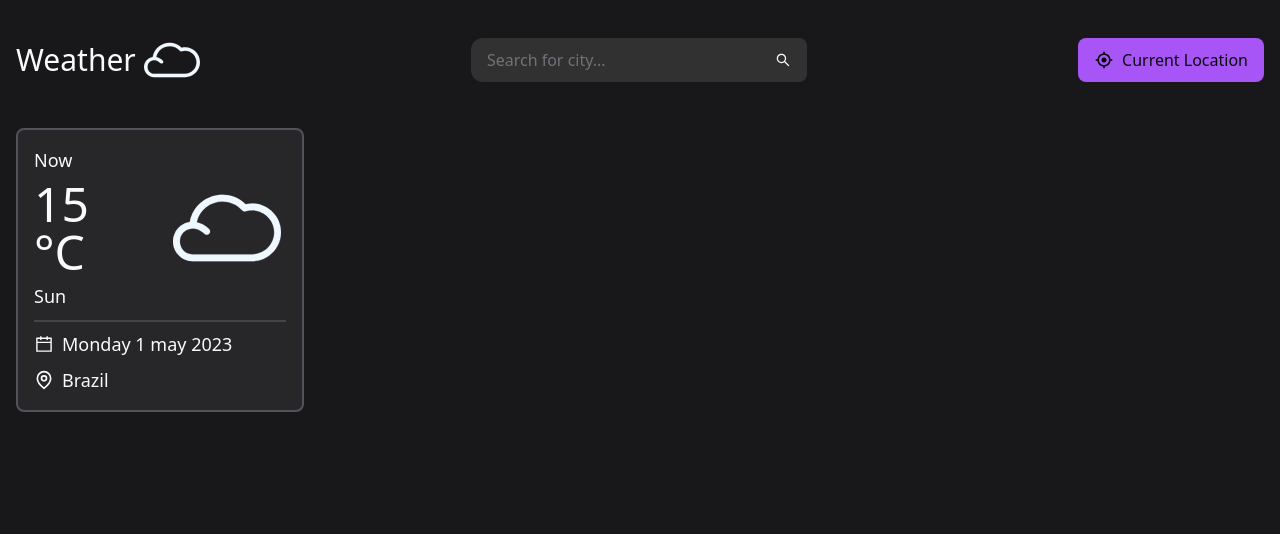
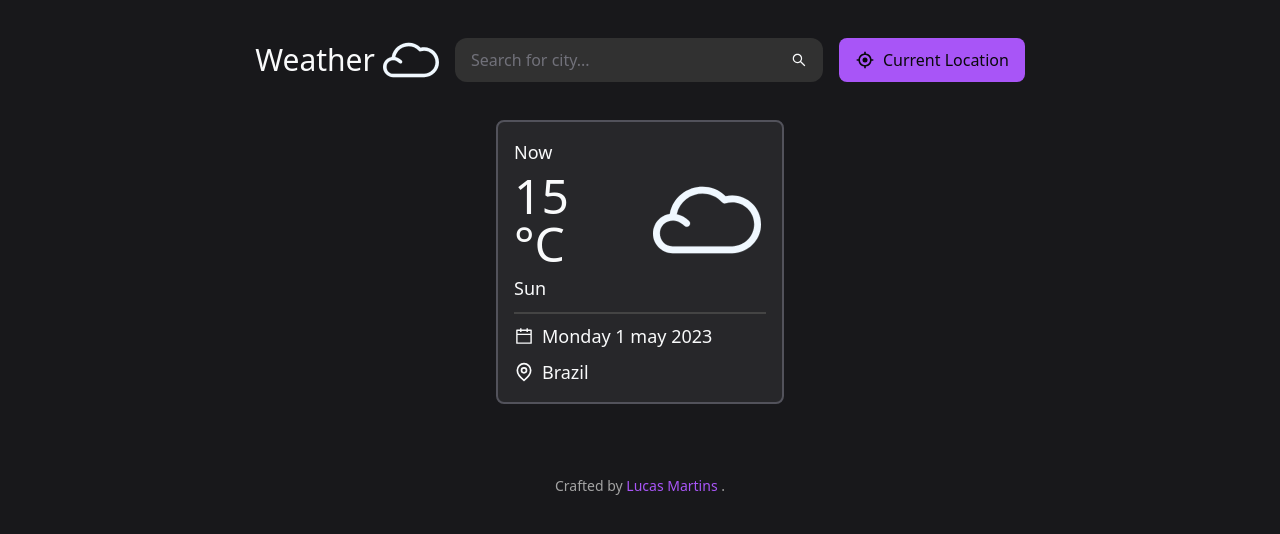
Before and after one commit to MartinsLucass/React-Weather, a React (Vite) app: page / in a window 1280 px wide. Shown: the top 534 px of the page. Built offline with nearby package versions, Linux system fonts and the light colour scheme.

Commit message:
add footer

```diff
--- a/package.json
+++ b/package.json
@@ -13,7 +13,8 @@
     "axios": "^1.4.0",
     "react": "^18.2.0",
     "react-dom": "^18.2.0",
-    "react-icons": "^4.9.0"
+    "react-icons": "^4.9.0",
+    "react-router-dom": "^6.11.2"
   },
   "devDependencies": {
     "@types/react": "^18.0.28",
--- a/src/App.jsx
+++ b/src/App.jsx
@@ -1,12 +1,15 @@
 import React from "react";
-import { Search } from "./components/Search";
-import { WeatherBox } from "./components/WeatherBox";
+import Search from "./components/Search";
+import WeatherBox from "./components/WeatherBox";
+import Footer from "./components/Footer";
 
 function App() {
   return (
-    <div className="max-w-screen-xl  mx-auto px-4 my-4 flex flex-col gap-10 ">
+    <div className="max-w-screen-xl mx-auto px-4 my-4 flex flex-col gap-10 sm:gap-8 ">
       <Search />
-      <WeatherBox />
+        <WeatherBox />
+
+      <Footer />
     </div>
   );
 }
--- /dev/null
+++ b/src/components/Footer.jsx
@@ -0,0 +1,25 @@
+import React from 'react';
+
+const Footer = () => {
+  return (
+    <footer>
+      <div className="max-w-md md:max-w-3xl lg:max-w-4xl xl:max-w-7xl items-center mx-auto">
+        <div className="space-y-2 md:space-y-0 flex py-10 text-sm text-neutral-400 justify-center">
+          <span className="">
+            Crafted by{' '}
+            <a
+              className="text-purple-500 hover:text-purple-700 "
+              href="https://github.com/MartinsLucass"
+              target="_blank"
+              rel="noopener noreferrer"
+            >
+              Lucas Martins
+            </a>{' '}.
+          </span>
+        </div>
+      </div>
+    </footer>
+  );
+};
+
+export default Footer;
--- a/src/components/Search.jsx
+++ b/src/components/Search.jsx
@@ -4,7 +4,7 @@ import axios from "axios";
 import { AiOutlineSearch } from "react-icons/ai";
 import { BiTargetLock } from "react-icons/bi";
 
-export const Search = () => {
+const Search = () => {
   const [searchTerm, setSearchTerm] = useState("");
   const [latitude, setLatitude] = useState("");
   const [longitude, setLongitude] = useState("");
@@ -31,16 +31,16 @@ export const Search = () => {
   };
 
   return (
-    <div className="flex flex-col sm:flex-row justify-between items-center mt-4 h-14 w-full">
-      <div className="flex items-center gap-2 h-full">
+    <div className="flex sm:flex-row flex-col justify-center items-center mt-4 h-14 w-full space-y-4 sm:space-y-0 space-x-1 sm:space-x-4">
+      <header className="flex flex-row items-center gap-2 h-full">
         <h1 className="text-aliceblue text-3xl flex items-center text-gray-50">
           Weather
         </h1>
-        <img className=" h-full" src="./src/images/logo.svg" alt="logo" />
-      </div>
-      <form className="flex items-center h-full ml-4 sm:ml-8" onSubmit={handleSubmit}>
+        <img className="h-full" src="./src/images/logo.svg" alt="logo" />
+      </header>
+      <form className="flex items-center justify-center flex-row h-full ml-4 sm:ml-8" onSubmit={handleSubmit}>
         <input
-          className="bg-dark-200 text-gray-50 rounded-l-xl px-4 py-2 focus:outline-none h-4/5 w-full sm:w-72 placeholder-zinc-500"
+          className="bg-dark-200 text-gray-50 rounded-l-xl px-4 py-2 focus:outline-none w-72 sm:w-80 placeholder-zinc-500 h-full sm:h-4/5"
           type="text"
           placeholder="Search for city..."
           autoComplete="off"
@@ -49,17 +49,22 @@ export const Search = () => {
         />
         <button
           type="submit"
-          className="flex justify-center items-center rounded-r-lg bg-dark-200 text-gray-50 h-4/5 w-12"
+          className="flex justify-center items-center rounded-r-xl bg-dark-200 text-gray-50 h-full sm:h-4/5 w-12"
         >
           <AiOutlineSearch />
         </button>
-      </form>
-      <button
-        className="flex justify-center items-center rounded-lg gap-2 bg-purple-500 text-zinc-950 h-4/5 px-4 ml-4 sm:ml-8"
+
+        <button
+        className="flex justify-center items-center rounded-full md:rounded-lg gap-2 bg-purple-500 text-zinc-950 h-full sm:h-4/5 px-4 ml-4"
         onClick={handleCurrent}
       >
-        <BiTargetLock size={20}/>
-        Current Location
+        <BiTargetLock size={20} />
+        <span className="hidden md:flex">Current Location</span>
       </button>
+      </form>
+
     </div>
-)};
+  );
+};
+
+export default Search;
--- a/src/components/WeatherBox.jsx
+++ b/src/components/WeatherBox.jsx
@@ -2,28 +2,38 @@ import React from "react";
 import { AiOutlineCalendar } from "react-icons/ai";
 import { LuMapPin } from "react-icons/lu";
 
-
-export const WeatherBox = () => {
+const WeatherBox = () => {
   return (
-    <div className="flex flex-col justify-center items-start border-2 border-zinc-600 bg-zinc-800 text-gray-50  rounded-lg w-72 p-4">
+    <div className="flex justify-center items-center">
+      <div className="flex flex-col justify-center items-start border-2 border-zinc-600 bg-zinc-800 text-gray-50  rounded-lg w-full sm:w-72 p-4">
         <div className="text-lg font-medium">Now</div>
         <div className="flex flex-row gap-4">
-
-        <div className="flex justify-center items-center w-1/2 text-5xl ">15 °C</div>
+          <div className="flex justify-center items-center w-1/2 text-5xl ">
+            15 °C
+          </div>
           <div className="flex justify-center items-center w-1/2 ">
-          <img className="w-11/12" src="./src/images/logo.svg" alt="weather image" /></div>
+            <img
+              className="w-11/12"
+              src="./src/images/logo.svg"
+              alt="weather image"
+            />
+          </div>
         </div>
 
-      <div className="text-lg font-medium h-10 w-full border-b-2 border-dark-100 ">Sun</div>
+        <div className="text-lg font-medium h-10 w-full border-b-2 border-dark-100 ">
+          Sun
+        </div>
 
         <div className="flex flex-row justify-center items-center mt-2">
-        <AiOutlineCalendar size={20}/>
+          <AiOutlineCalendar size={20} />
           <div className="ml-2 text-lg">Monday 1 may 2023</div>
         </div>
         <div className="flex flex-row justify-center items-center mt-2">
-        <LuMapPin size={20}/>
+          <LuMapPin size={20} />
           <div className="ml-2 text-lg">Brazil</div>
+        </div>
       </div>
     </div>
   );
 };
+export default WeatherBox;
```
Also changed, not shown: 1 other file (tests, documents, lock files or other folders). Lines whose indentation alone changed are shown as unchanged.
